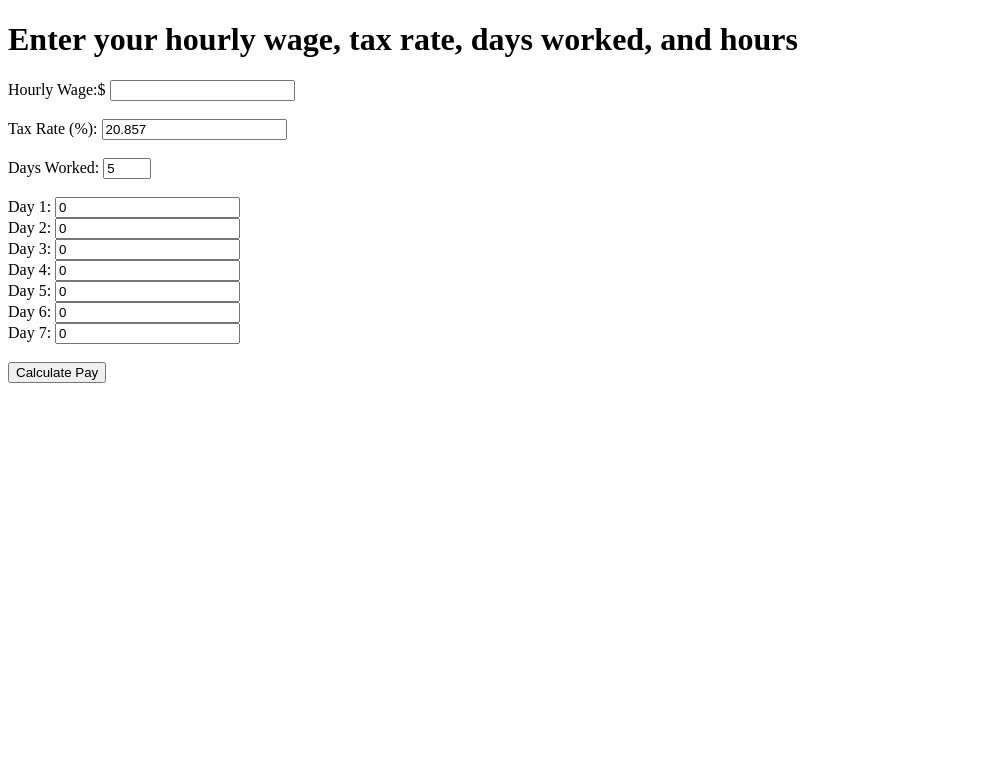
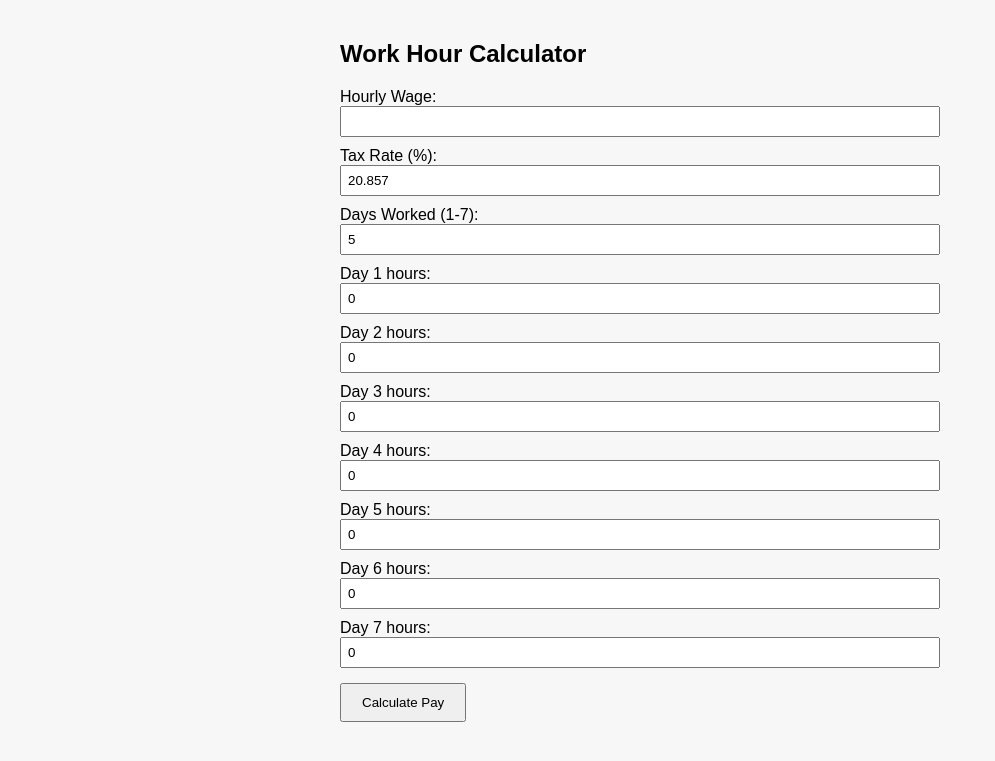
Before and after one commit to Jmanonfent/Jmanonfent, a Flask app: page / in a window 1280 px wide. Shown: the top 761 px of the page, without its empty margins (0-995 px from the left). Run offline with Flask 3, Linux system fonts and the light colour scheme.

Commit message:
Update something

```diff
--- a/app.py
+++ b/app.py
@@ -4,37 +4,38 @@ app = Flask(__name__)
 
 @app.route("/", methods=["GET", "POST"])
 def home():
-    error = None
     if request.method == "POST":
+        errors = []
+        form = request.form
+
+        # Wage
         try:
-            wage = float(request.form.get("wage", 0))
+            wage = float(form.get("wage", 0))
         except ValueError:
-            error = "Invalid wage entered."
+            errors.append("Invalid wage entered.")
 
+        # Tax
         try:
-            tax_input = request.form.get("tax", "0").replace(",", ".")  # handle commas
+            tax_input = form.get("tax", "0").replace(",", ".")
             tax_rate = float(tax_input) / 100
         except ValueError:
-            error = "Invalid tax rate entered."
+            errors.append("Invalid tax rate entered.")
 
+        # Days
         try:
-            days = int(request.form.get("days", 5))
+            days = int(form.get("days", 5))
             if days < 1 or days > 7:
-                error = "Days must be between 1 and 7."
+                errors.append("Days must be between 1 and 7.")
         except ValueError:
-            error = "Invalid number of days."
+            errors.append("Invalid number of days.")
 
-        if error:
-            return render_template("index.html", error=error,
-                                   wage=request.form.get("wage", ""),
-                                   tax=request.form.get("tax", ""),
-                                   days=request.form.get("days", ""),
-                                   )
+        if errors:
+            return render_template("index.html", error=", ".join(errors), form=form)
 
         total_hours = 0
         for i in range(1, days + 1):
             try:
-                hours = float(request.form.get(f"day{i}", 0))
+                hours = float(form.get(f"day{i}", 0))
             except ValueError:
                 hours = 0
             total_hours += hours
@@ -42,9 +43,11 @@ def home():
         gross_pay = wage * total_hours
         net_pay = gross_pay * (1 - tax_rate)
 
-        return render_template("result.html", hours=total_hours, gross=gross_pay, net=net_pay, tax=tax_rate * 100)
+        return render_template("result.html", hours=total_hours,
+                               gross=gross_pay, net=net_pay,
+                               tax=tax_rate * 100)
 
-    return render_template("index.html", error=None)
+    return render_template("index.html", error=None, form={})
 
 if __name__ == "__main__":
-    app.run(host="0.0.0.0", port=5000, debug=True)
+    app.run(debug=True)
--- /dev/null
+++ b/templates/base.html
@@ -0,0 +1,35 @@
+<!DOCTYPE html>
+<html>
+<head>
+    <title>{% block title %}Work Tracker{% endblock %}</title>
+    <style>
+        body {
+            font-family: Arial, sans-serif;
+            max-width: 600px;
+            margin: auto;
+            padding: 20px;
+            background: #f7f7f7;
+        }
+        label {
+            display: block;
+            margin-top: 10px;
+        }
+        input {
+            width: 100%;
+            padding: 6px;
+            box-sizing: border-box;
+        }
+        button {
+            margin-top: 15px;
+            padding: 10px 20px;
+        }
+        .error {
+            color: red;
+            margin-top: 10px;
+        }
+    </style>
+</head>
+<body>
+    {% block content %}{% endblock %}
+</body>
+</html>
--- a/templates/index.html
+++ b/templates/index.html
@@ -1,30 +1,33 @@
-<!DOCTYPE html>
-<html>
-<head>
-    <title>Work Hour Tracker</title>
-</head>
-<body>
-    <h1>Enter your hourly wage, tax rate, days worked, and hours</h1>
-    {% if error %}
-    <p style="color: red;">Error: {{ error }}</p>
+{% extends "base.html" %}
+{% block title %}Work Hours Input{% endblock %}
+{% block content %}
+
+<h2>Work Hour Calculator</h2>
+
+{% if error %}
+<p class="error">Error: {{ error }}</p>
 {% endif %}
 
-    <form method="POST">
-        <label>Hourly Wage:$ <input type="number" name="wage" step="0.01" required></label><br><br>
-        <label>Tax Rate (%): <input type="number" name="tax" step="any" value="20.857" required></label><br><br>
+<form method="POST">
+    <label>Hourly Wage:
+        <input type="number" name="wage" step="0.01" required value="{{ form.get('wage', '') }}">
+    </label>
 
-        <label>Days Worked: <input type="number" name="days" min="1" max="7" value="5" required></label><br><br>
+    <label>Tax Rate (%):
+        <input type="number" name="tax" step="any" value="{{ form.get('tax', '20.857') }}" required>
+    </label>
 
-        <!-- Hours inputs for up to 7 days -->
-        <label>Day 1: <input type="number" name="day1" step="0.1" value="0"></label><br>
-        <label>Day 2: <input type="number" name="day2" step="0.1" value="0"></label><br>
-        <label>Day 3: <input type="number" name="day3" step="0.1" value="0"></label><br>
-        <label>Day 4: <input type="number" name="day4" step="0.1" value="0"></label><br>
-        <label>Day 5: <input type="number" name="day5" step="0.1" value="0"></label><br>
-        <label>Day 6: <input type="number" name="day6" step="0.1" value="0"></label><br>
-        <label>Day 7: <input type="number" name="day7" step="0.1" value="0"></label><br><br>
+    <label>Days Worked (1-7):
+        <input type="number" name="days" min="1" max="7" value="{{ form.get('days', '5') }}" required>
+    </label>
 
-        <button type="submit">Calculate Pay</button>
-    </form>
-</body>
-</html>
+    {% for i in range(1, 8) %}
+        <label>Day {{ i }} hours:
+            <input type="number" name="day{{ i }}" step="0.1" value="{{ form.get('day' ~ i, 0) }}">
+        </label>
+    {% endfor %}
+
+    <button type="submit">Calculate Pay</button>
+</form>
+
+{% endblock %}
```
Also changed, not shown: templates/form.html (deleted, +0 -17 lines), templates/result.html (+12 -13 lines).
